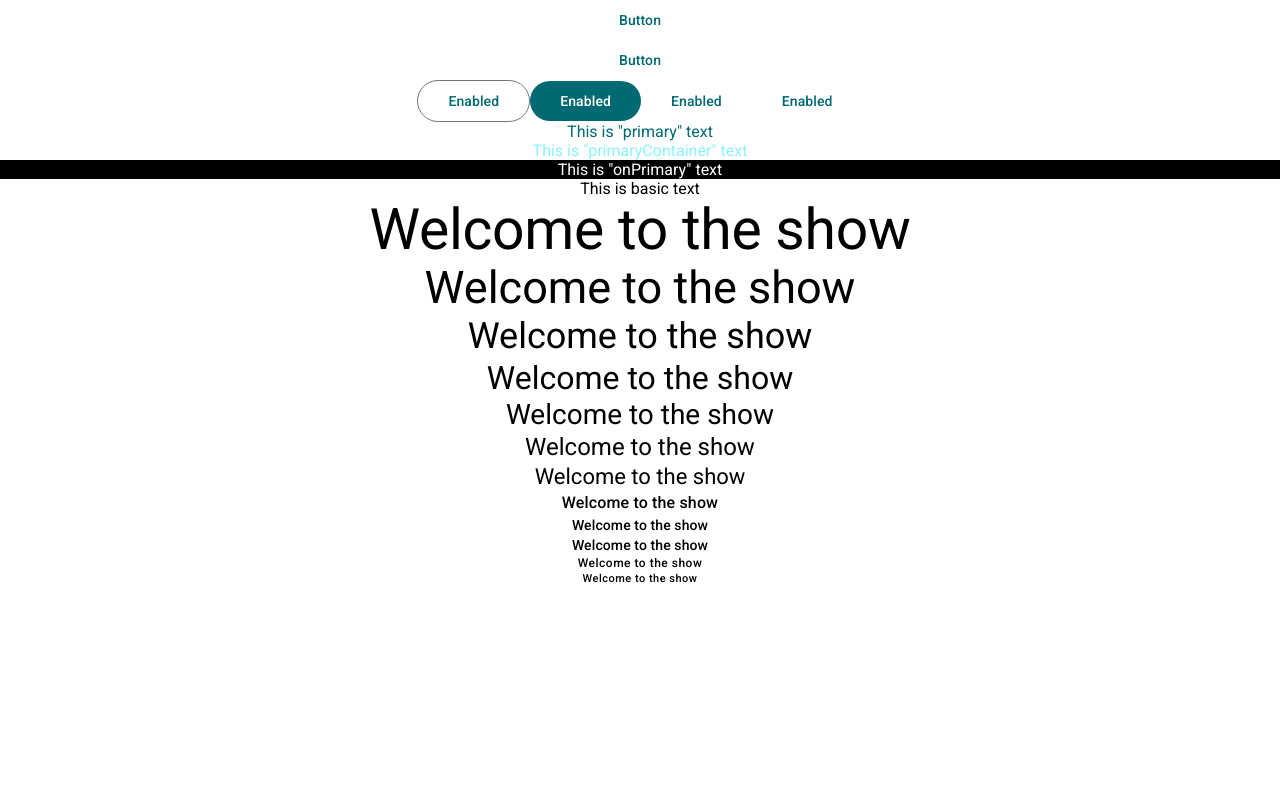
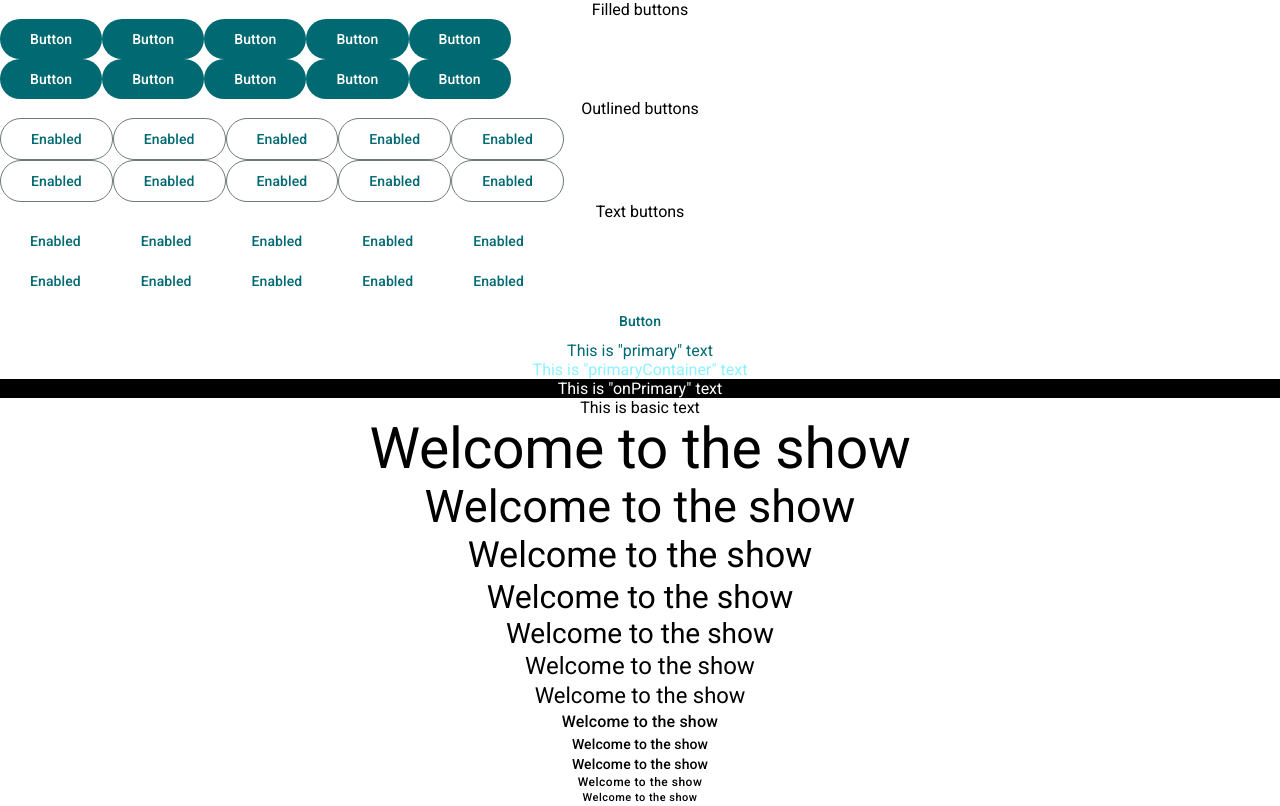
Before and after one commit to OlyaLev/LearningReact, a React (Create React App) app: page / in a window 1280 px wide. Built offline with nearby package versions, Linux system fonts and the light colour scheme.

Commit message:
feat: style buttons with box component

```diff
--- a/src/App.js
+++ b/src/App.js
@@ -3,16 +3,64 @@ import './theme.light.css';
 import './App.css';
 import { Button } from './Button/Button.js';
 import { Typography } from './Typography/Typography.js';
+import { Box } from './Box/Box.js';
 
 function App() {
   return (
     <div className="App">
-      <Button>Button</Button>
+      <Typography>Filled buttons</Typography>
+      <Box direction="column">
+        <Box direction="row" justifyContent="start" alignItems="center" wrap="wrap">
+          <Button variant="filled">Button</Button>
+          <Button variant="filled">Button</Button>
+          <Button variant="filled">Button</Button>
+          <Button variant="filled">Button</Button>
+          <Button variant="filled">Button</Button>
+        </Box>
+        <Box direction="row" justifyContent="start" alignItems="center" wrap="wrap">
+          <Button variant="filled">Button</Button>
+          <Button variant="filled">Button</Button>
+          <Button variant="filled">Button</Button>
+          <Button variant="filled">Button</Button>
+          <Button variant="filled">Button</Button>
+        </Box>
+      </Box>
+      <Typography>Outlined buttons</Typography>
+      <Box direction="column">
+        <Box direction="row" justifyContent="start" alignItems="center" wrap="noWrap">
+          <Button variant="outlined">Enabled</Button>
+          <Button variant="outlined">Enabled</Button>
+          <Button variant="outlined">Enabled</Button>
+          <Button variant="outlined">Enabled</Button>
+          <Button variant="outlined">Enabled</Button>
+        </Box>
+        <Box direction="row" justifyContent="start" alignItems="center" wrap="wrap">
+          <Button variant="outlined">Enabled</Button>
+          <Button variant="outlined">Enabled</Button>
+          <Button variant="outlined">Enabled</Button>
+          <Button variant="outlined">Enabled</Button>
+          <Button variant="outlined">Enabled</Button>
+        </Box>
+      </Box>
+      <Typography>Text buttons</Typography>
+      <Box direction="column">
+        <Box direction="row" justifyContent="start" alignItems="center" wrap="wrap">
+          <Button variant="text">Enabled</Button>
+          <Button variant="text">Enabled</Button>
+          <Button variant="text">Enabled</Button>
+          <Button variant="text">Enabled</Button>
+          <Button variant="text">Enabled</Button>
+        </Box>
+        <Box direction="row" justifyContent="start" alignItems="center" wrap="wrap">
+          <Button variant="text">Enabled</Button>
+          <Button variant="text">Enabled</Button>
+          <Button variant="text">Enabled</Button>
+          <Button variant="text">Enabled</Button>
+          <Button variant="text">Enabled</Button>
+        </Box>
+      </Box>
       <Button fullWidth>Button</Button>
-      <Button variant="outlined">Enabled</Button>
-      <Button variant="filled">Enabled</Button>
-      <Button variant>Enabled</Button>
-      <Button variant="text">Enabled</Button>
+
       <Typography color="primary">This is "primary" text</Typography>
       <Typography color="primaryContainer">This is "primaryContainer" text</Typography>
       <div className="backgroundTest">
--- a/src/Box/Box.js
+++ b/src/Box/Box.js
@@ -11,28 +11,28 @@ const wraps = {
   noWrap: styles.noWrap,
 };
 
-const alignXVariants = {
-  alignXStart: styles.alignXStart,
-  alignXEnd: styles.alignXEnd,
-  alignXCenter: styles.alignXCenter,
-  alignXSpaceBetween: styles.alignXSpaceBetween,
-  alignXSpaceAround: styles.alignXSpaceAround,
-  alignXSpaceEvenly: styles.alignXSpaceEvenly,
+const justifyContentVariants = {
+  start: styles.justifyContentStart,
+  end: styles.justifyContentEnd,
+  center: styles.justifyContentCenter,
+  spaceBetween: styles.justifyContentSpaceBetween,
+  spaceAround: styles.justifyContentSpaceAround,
+  spaceEvenly: styles.justifyContentSpaceEvenly,
 };
 
-const alignYVariants = {
-  alignYStart: styles.alignYStart,
-  alignYEnd: styles.alignYEnd,
-  alignYCenter: styles.alignYCenter,
-  alignYBaseline: styles.alignYBaseline,
-  alignYStretch: styles.alignYStretch,
+const alignItemsVariants = {
+  start: styles.alignItemsStart,
+  end: styles.alignItemsEnd,
+  center: styles.alignItemsCenter,
+  baseline: styles.alignItemsBaseline,
+  stretch: styles.alignItemsStretch,
 };
 
 export const Box = (props) => {
-  const { direction, alignX, alignY, wrap } = props;
+  const { children, direction, justifyContent, alignItems, wrap } = props;
   const directionStyle = directions[direction];
-  const alignXStyle = alignXVariants[alignX];
-  const alignYStyle = alignYVariants[alignY];
+  const justifyContentStyle = justifyContentVariants[justifyContent];
+  const alignItemsStyle = alignItemsVariants[alignItems];
   const wrapStyle = wraps[wrap];
   return (
     <div
@@ -41,12 +41,14 @@ export const Box = (props) => {
         ' ' +
         directionStyle +
         ' ' +
-        alignXStyle +
+        justifyContentStyle +
         ' ' +
-        alignYStyle +
+        alignItemsStyle +
         ' ' +
         wrapStyle
       }
-    ></div>
+    >
+      {children}
+    </div>
   );
 };
--- a/src/Box/Box.module.css
+++ b/src/Box/Box.module.css
@@ -18,47 +18,47 @@
   flex-direction: column-reverse;
 }
 
-.alignXStart {
+.justifyContentStart {
   justify-content: flex-start;
 }
 
-.alignXEnd {
+.justifyContentEnd {
   justify-content: flex-end;
 }
 
-.alignXCenter {
+.justifyContentCenter {
   justify-content: center;
 }
 
-.alignXSpaceBetween {
+.justifyContentSpaceBetween {
   justify-content: space-between;
 }
 
-.alignXSpaceAround {
+.justifyContentSpaceAround {
   justify-content: space-around;
 }
 
-.alignXSpaceEvenly {
+.justifyContentSpaceEvenly {
   justify-content: space-evenly;
 }
 
-.alignYStart {
+.alignItemsStart {
   align-items: flex-start;
 }
 
-.alignYEnd {
+.alignItemsEnd {
   align-items: flex-end;
 }
 
-.alignYCenter {
+.alignItemsCenter {
   align-items: center;
 }
 
-.alignYBaseline {
+.alignItemsBaseline {
   align-items: baseline;
 }
 
-.alignYStretch {
+.alignItemsStretch {
   align-items: stretch;
 }
 
```
